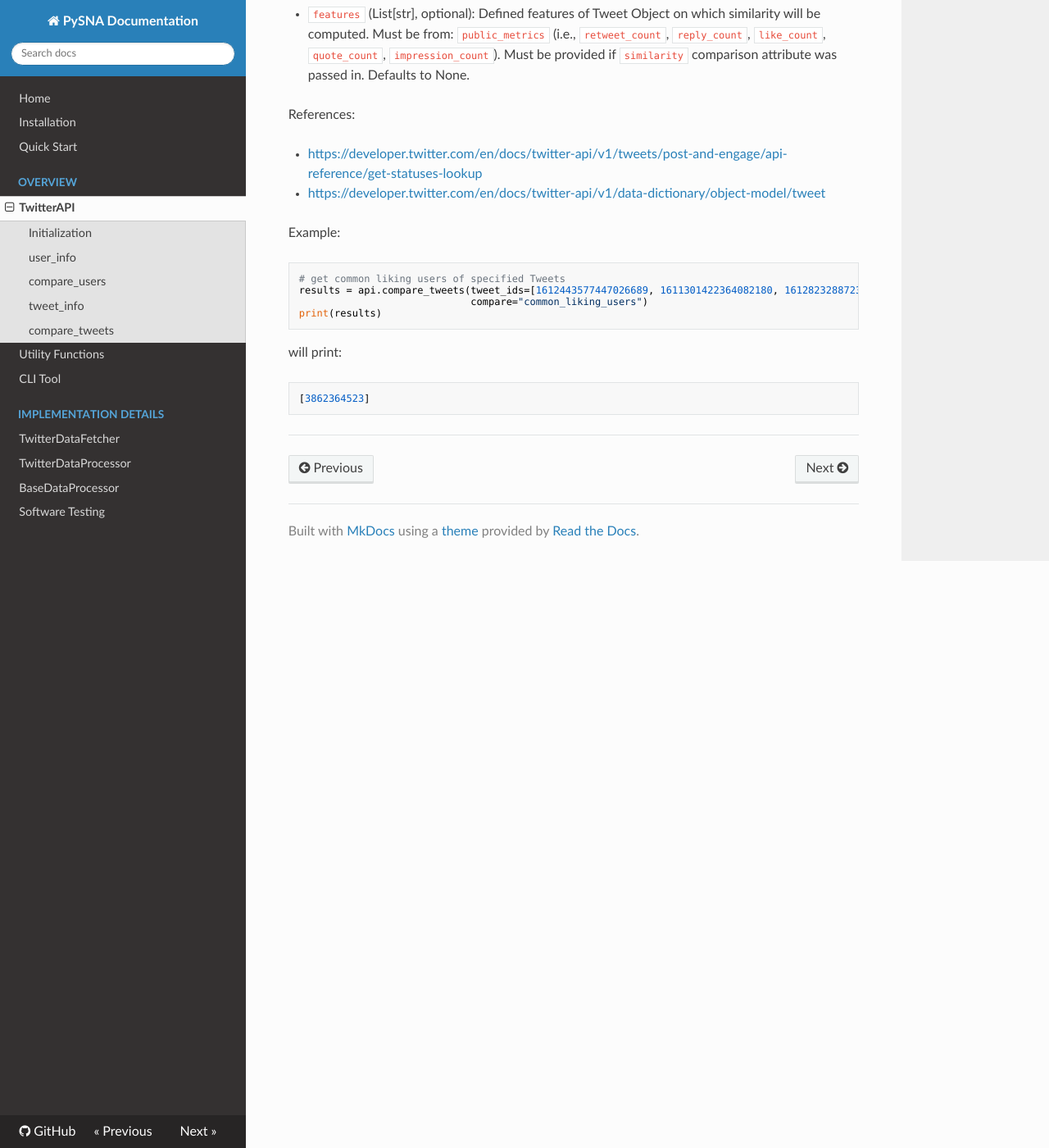
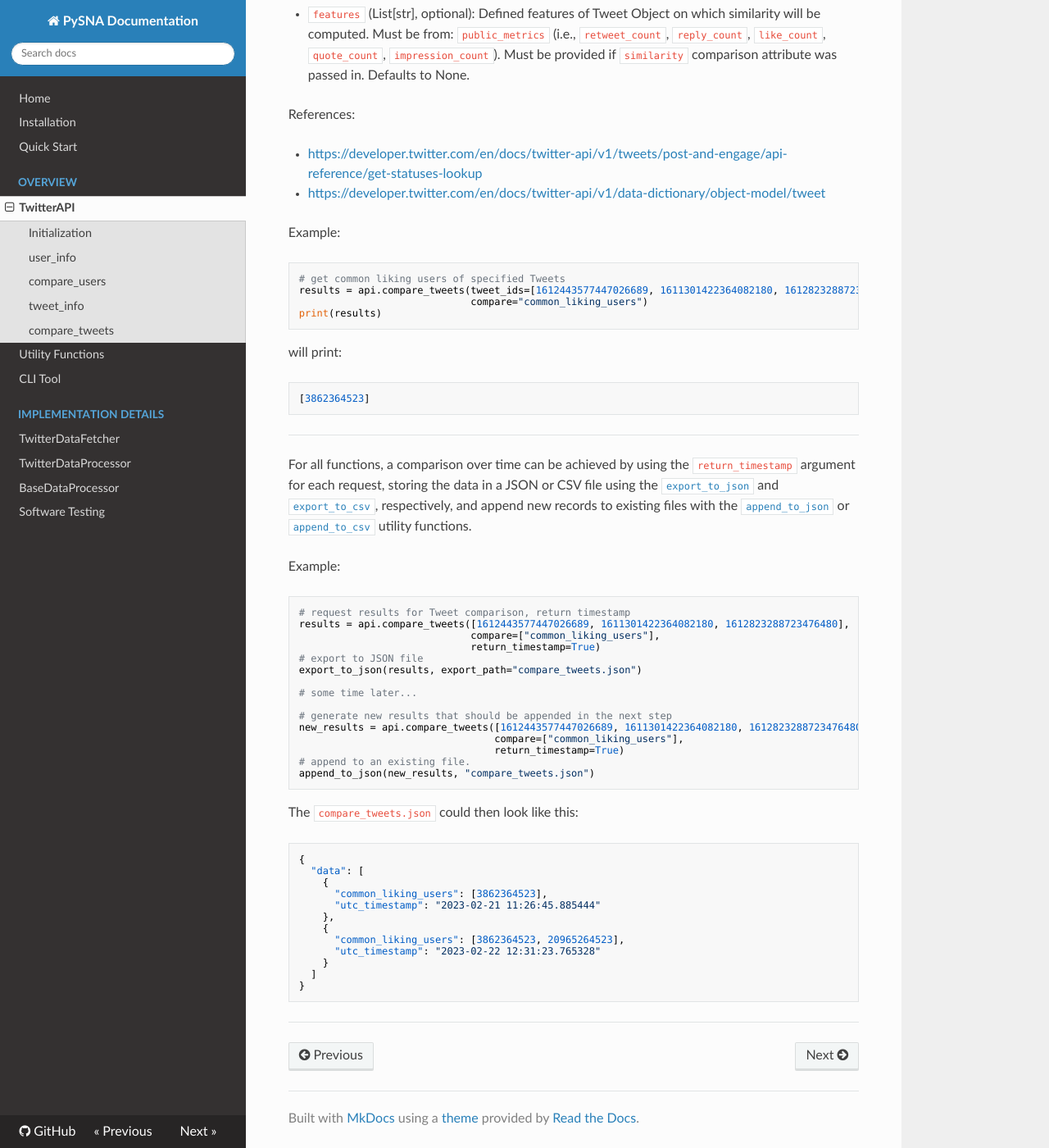
Before and after one commit to mathun3003/PySNA, an MkDocs documentation site: the page built from docs/docs/user-guide/overview/TwitterAPI.md, in a window 1280 px wide and 1400 px high, scrolled down 4625 px. Shown: the whole window at 82% size. Built offline with MkDocs 1.6.1, drawn with Linux system fonts in a browser that asks for light colours; nearby versions of some CDN libraries.

Commit message:
update docs

````diff
--- a/docs/docs/user-guide/overview/TwitterAPI.md
+++ b/docs/docs/user-guide/overview/TwitterAPI.md
@@ -224,3 +224,45 @@ will print:
 ```
 
 ________
+
+
+For all functions, a comparison over time can be achieved by using the ```return_timestamp``` argument for each request, storing the data in a JSON or CSV file using the [```export_to_json```](./Utilities.md#export-to-json) and [```export_to_csv```](./Utilities.md#export-to-csv), respectively, and append new records to existing files with the [```append_to_json```](./Utilities.md#append-to-json) or [```append_to_csv```](./Utilities.md#append-to-csv) utility functions.
+
+Example:
+
+```python
+# request results for Tweet comparison, return timestamp
+results = api.compare_tweets([1612443577447026689, 1611301422364082180, 1612823288723476480],
+                             compare=["common_liking_users"],
+                             return_timestamp=True)
+# export to JSON file
+export_to_json(results, export_path="compare_tweets.json")
+
+# some time later...
+
+# generate new results that should be appended in the next step
+new_results = api.compare_tweets([1612443577447026689, 1611301422364082180, 1612823288723476480],
+                                 compare=["common_liking_users"],
+                                 return_timestamp=True)
+# append to an existing file.
+append_to_json(new_results, "compare_tweets.json")
+```
+
+The ```compare_tweets.json``` could then look like this:
+
+```json
+{
+  "data": [
+    {
+      "common_liking_users": [3862364523],
+      "utc_timestamp": "2023-02-21 11:26:45.885444"
+    },
+    {
+      "common_liking_users": [3862364523, 20965264523],
+      "utc_timestamp": "2023-02-22 12:31:23.765328"
+    }
+  ]
+}
+```
+
+________
--- a/docs/mkdocs.yml
+++ b/docs/mkdocs.yml
@@ -10,7 +10,7 @@ nav:
   - Installation: user-guide/installation.md
   - Quick Start: user-guide/quick-start.md
   - Overview: # TODO
-      - TwitterAPI: user-guide/overview/TwitterAPI.md
+      - TwitterAPI: user-guide/overview/TwitterAPI.md # TODO: explain comparison over time (with an example)
       - Utility Functions: user-guide/overview/Utilities.md
       - CLI Tool: user-guide/cli.md
   - Implementation Details: # TODO
````
Also changed, not shown: docs/site/index.html, docs/site/search/search_index.json, docs/site/sitemap.xml, docs/site/user-guide/overview/TwitterAPI/index.html, 1 other file.
